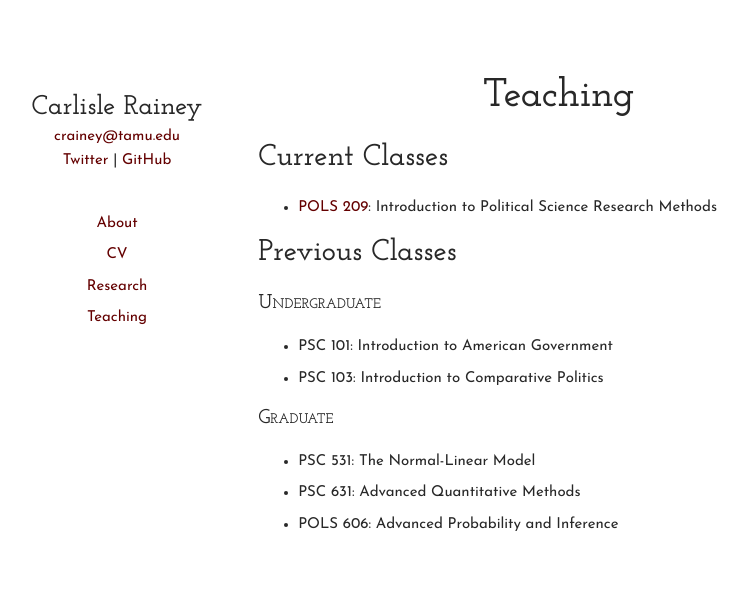
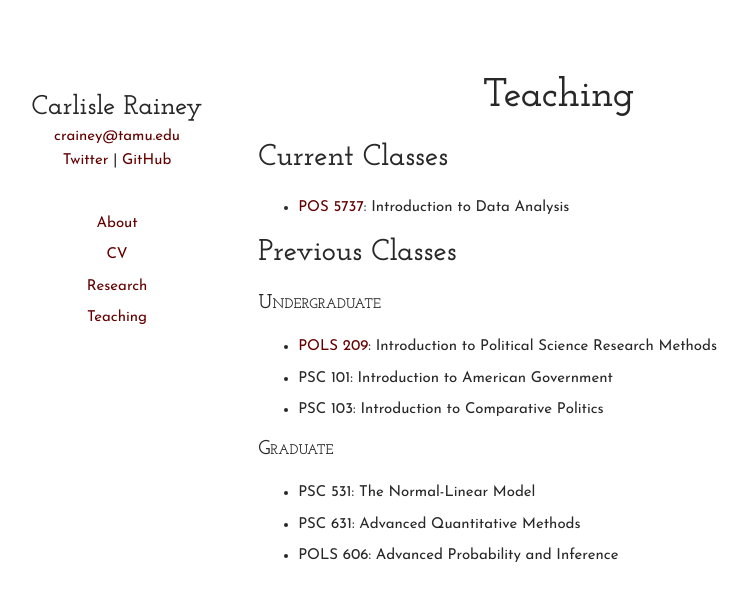
Before and after one commit to carlislerainey/carlislerainey.github.io, a Jekyll site: the page built from teaching/index.md, in a window 1280 px wide. Shown: the top 601 px of the page, without its empty margins (204-952 px from the left). Built offline with Jekyll 4.4.1, drawn with Linux system fonts in a browser that asks for light colours.

Commit message:
Update courses

```diff
--- a/teaching/index.md
+++ b/teaching/index.md
@@ -7,12 +7,13 @@ title: Teaching | Carlisle Rainey
 
 ## Current Classes
 
-- [POLS 209](pols-209): Introduction to Political Science Research Methods
+- [POS 5737](https://pos5737.github.io): Introduction to Data Analysis
 
 ## Previous Classes
 
 ### Undergraduate
 
+- [POLS 209](pols-209): Introduction to Political Science Research Methods
 - PSC 101: Introduction to American Government
 - PSC 103: Introduction to Comparative Politics
 
```
